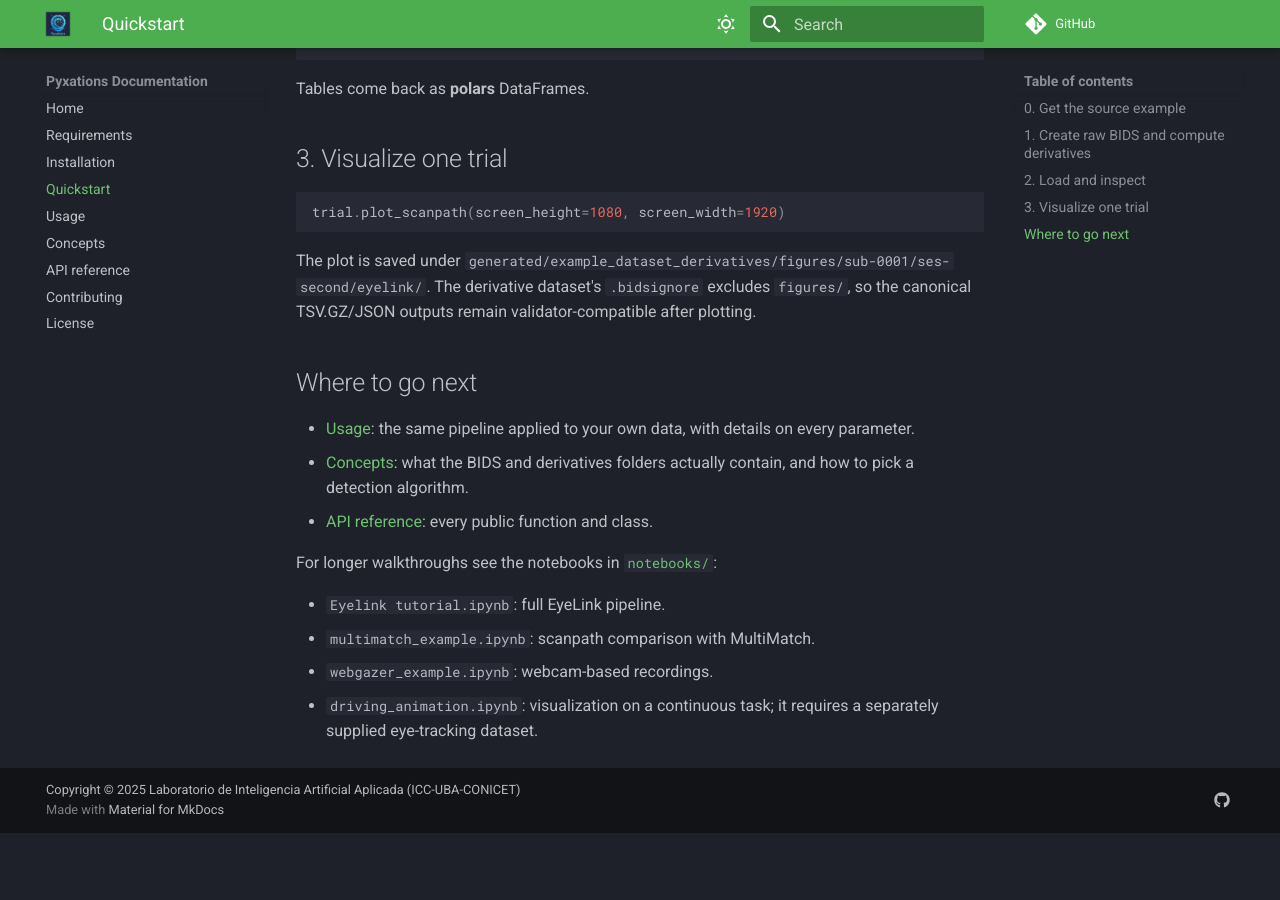
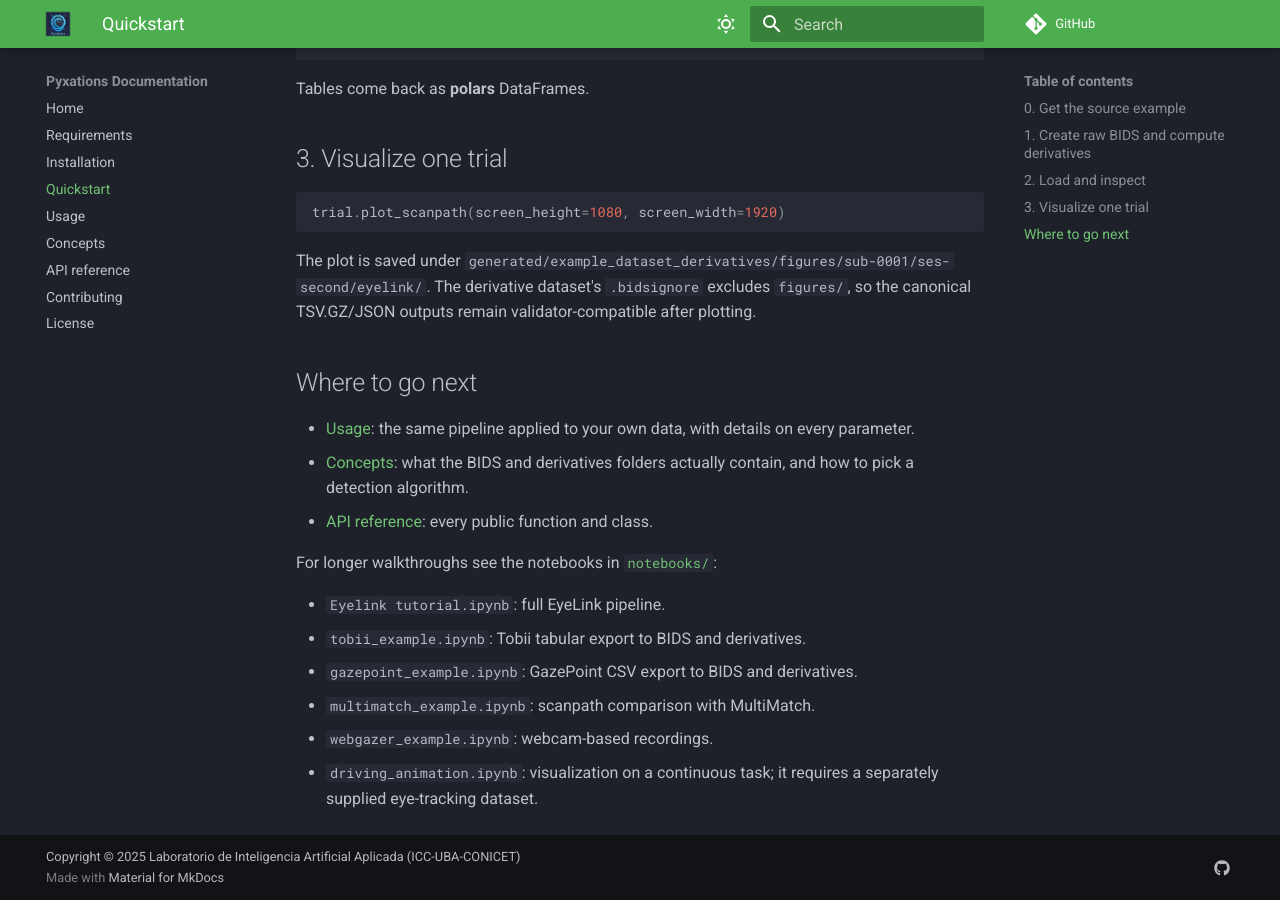
Before and after one commit to NeuroLIAA/pyxations, an MkDocs documentation site: the page built from docs/quickstart.md, in a window 1280 px wide and 900 px high, scrolled down 1442 px. Built offline with MkDocs 1.6.1 and Material for MkDocs 9.7.7, drawn with Linux system fonts in a browser that asks for light colours; comment, search, counter and statistics services are not loaded; before the commit the page ends 2275 px from its top, so only the background shows below that.

Commit message:
docs: add Tobii and GazePoint tutorials

```diff
--- a/docs/quickstart.md
+++ b/docs/quickstart.md
@@ -87,6 +87,8 @@ TSV.GZ/JSON outputs remain validator-compatible after plotting.
 For longer walkthroughs see the notebooks in [`notebooks/`](https://github.com/NeuroLIAA/pyxations/tree/main/notebooks):
 
 - `Eyelink tutorial.ipynb`: full EyeLink pipeline.
+- `tobii_example.ipynb`: Tobii tabular export to BIDS and derivatives.
+- `gazepoint_example.ipynb`: GazePoint CSV export to BIDS and derivatives.
 - `multimatch_example.ipynb`: scanpath comparison with MultiMatch.
 - `webgazer_example.ipynb`: webcam-based recordings.
 - `driving_animation.ipynb`: visualization on a continuous task; it requires
```
Also changed, not shown: docs/usage.md (+2 -0 lines), 2 other files.
